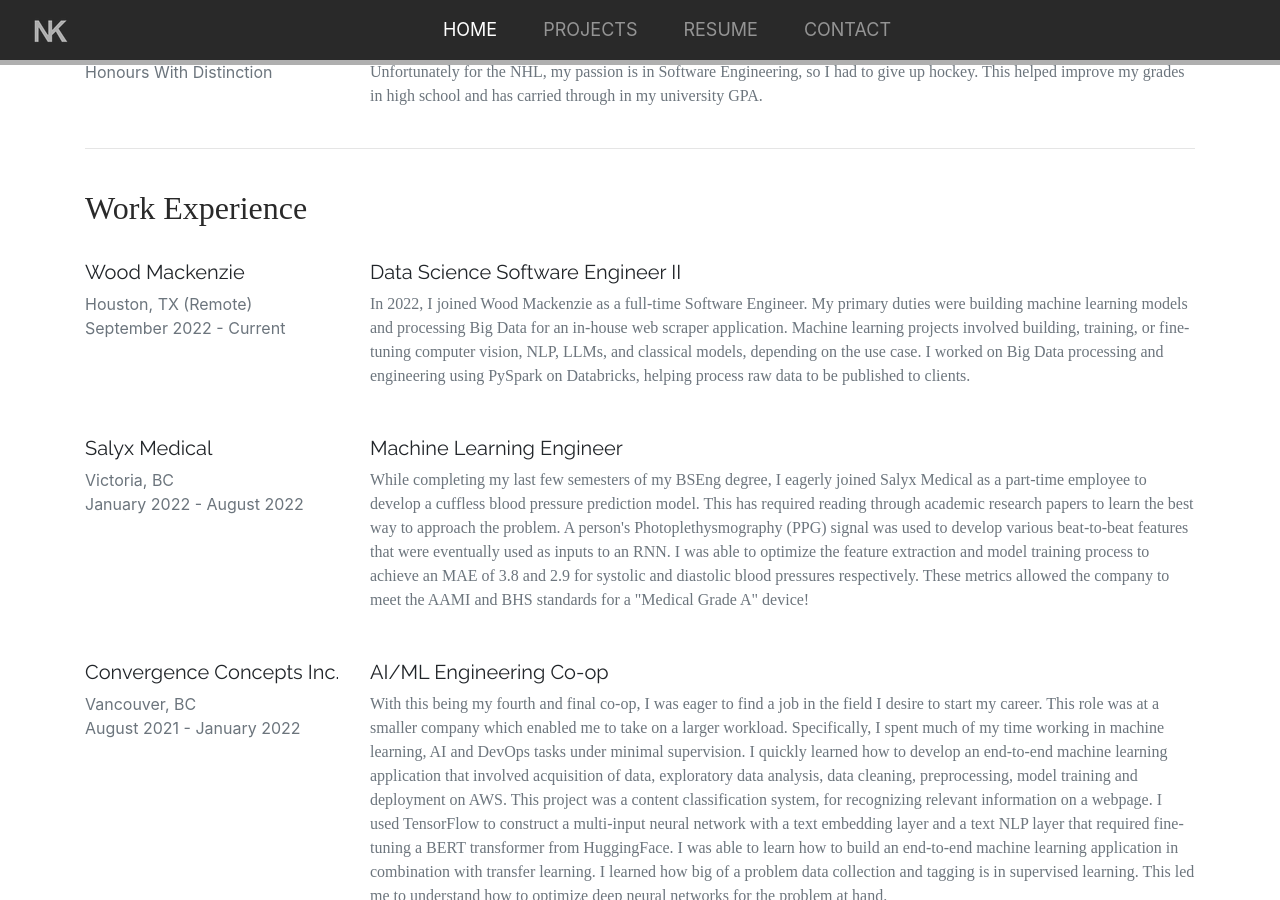
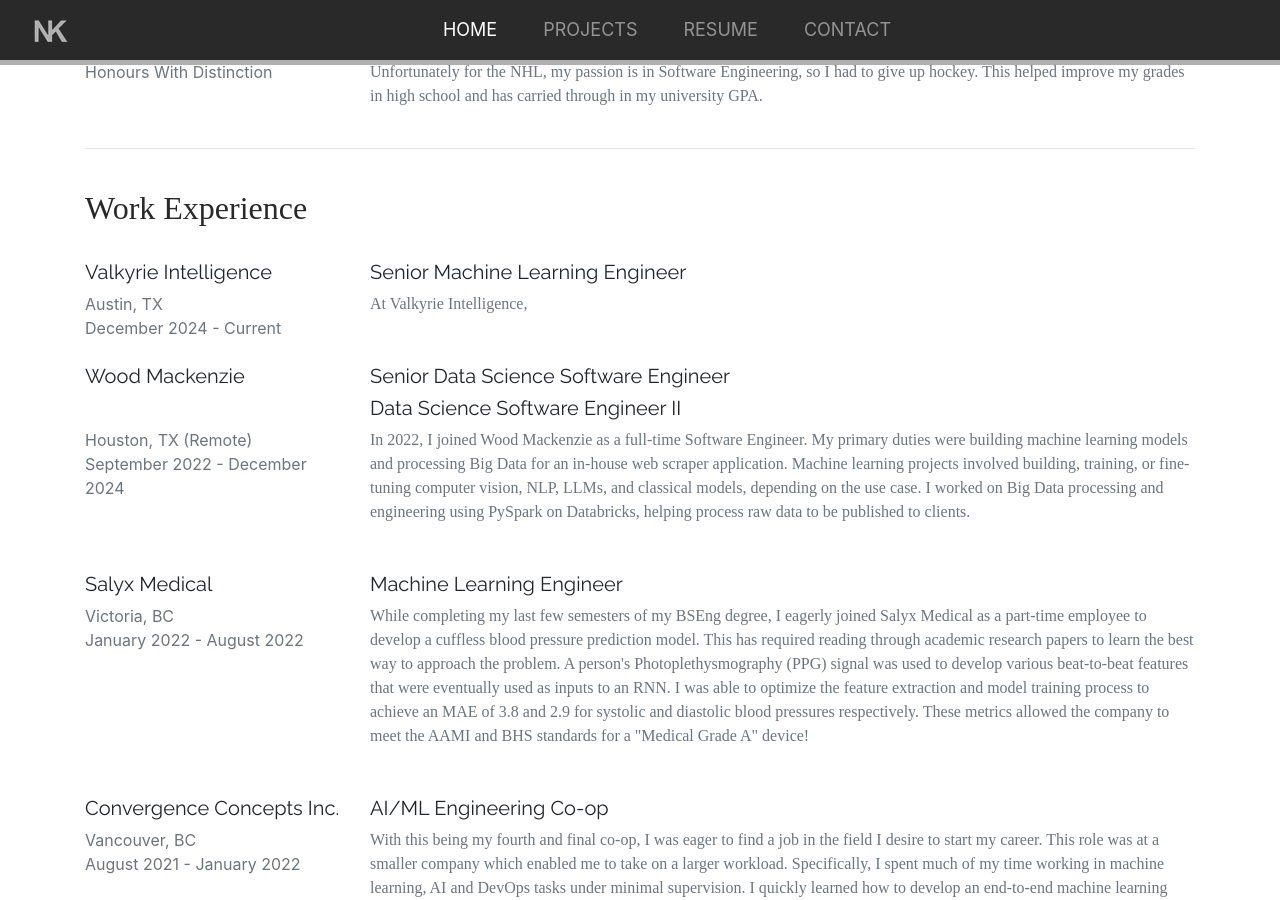
Before and after one commit to nolankurylo/nolankurylo.github.io, a Jekyll site: the page built from index.html, in a window 1280 px wide and 900 px high, scrolled down 2186 px. Built offline with Jekyll 4.4.1, drawn with Linux system fonts in a browser that asks for light colours; nearby versions of some CDN libraries; some web fonts are replaced; comment, search, counter and statistics services are not loaded.

Commit message:
push valkyrie updates

```diff
--- a/index.html
+++ b/index.html
@@ -129,15 +129,36 @@
                 </div>
                 <div class="row">
                     <div class="col-md-3 col-sm-12 text-left">
+                        <h5 style="font-family: Raleway;">Valkyrie Intelligence</h5>
+                    </div>
+                    <div class="col-md-9 col-sm-12 text-left">
+                        <h5 style="font-family: Raleway;">Senior Machine Learning Engineer</h5>
+                    </div>
+                    <div class="col-md-3 col-sm-12 text-left">
+                        <div class="text-muted" >
+                                Austin, TX<br>
+                                December 2024 - Current<br><br>
+                        </div>
+                    </div>
+                    <div class="col-md-9 col-sm-12 text-left">
+                        <div class="text-muted" style="font-family: ABeeZee;">
+                            At Valkyrie Intelligence,
+
+                        </div>
+                    </div>
+                </div>
+                <div class="row">
+                    <div class="col-md-3 col-sm-12 text-left">
                         <h5 style="font-family: Raleway;">Wood Mackenzie</h5>
                     </div>
                     <div class="col-md-9 col-sm-12 text-left">
+                        <h5 style="font-family: Raleway;">Senior Data Science Software Engineer</h5>
                         <h5 style="font-family: Raleway;">Data Science Software Engineer II</h5>
                     </div>
                     <div class="col-md-3 col-sm-12 text-left">
                         <div class="text-muted" >
                                 Houston, TX (Remote)<br>
-                                September 2022 - Current<br><br>
+                                September 2022 - December 2024<br><br>
                         </div>
                     </div>
                     <div class="col-md-9 col-sm-12 text-left">
```
